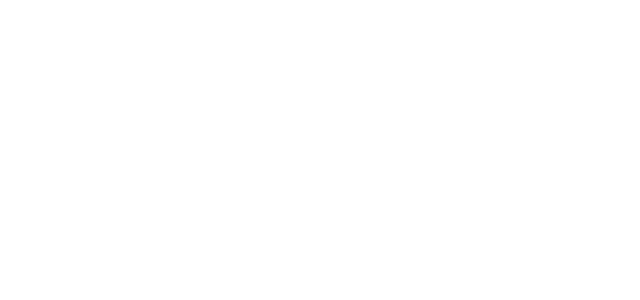
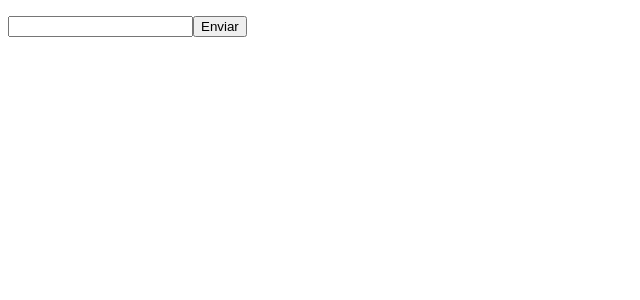
Before and after one commit to mb4ndeira/graphQL-stuff, a React (Vite) app: page / in a window 1280 px wide. Shown: the top 300 px of the page, without its empty margins (0-640 px from the left). Built offline with nearby package versions, Linux system fonts and the light colour scheme.

Commit message:
feat: add user creation form component

```diff
--- a/src/App.tsx
+++ b/src/App.tsx
@@ -1,4 +1,6 @@
 import { gql, useQuery } from '@apollo/client'
+
+import { NewUserForm } from './components/NewUserForm'
 
 type User = {
   ID: string
@@ -22,9 +24,12 @@ function App() {
   }
 
   return (
-    <ul>
-      {data?.users.map(user=> <li key={user.ID}>{user.name}</li>)}
-    </ul>
+    <div>
+      <ul>
+        {data?.users.map(user=> <li key={user.ID}>{user.name}</li>)}
+      </ul>
+      <NewUserForm />
+    </div>
   )
 }
 
--- /dev/null
+++ b/src/components/NewUserForm.tsx
@@ -0,0 +1,31 @@
+import { gql, useMutation } from "@apollo/client";
+import { useState, FormEvent } from "react"
+
+const CREATE_USER = gql`
+    mutation ($name: String!) {
+        createUser(name: $name) {
+            ID
+            name
+        }
+    }
+`;
+
+export function NewUserForm() {
+    const [name, setName] = useState('')
+    const [createUser, { data, loading, error }] = useMutation(CREATE_USER)
+
+    const handleCreateUser = async (event: FormEvent) => {
+        event.preventDefault()
+
+        if(!name) return
+
+        await createUser({ variables: { name }})
+    }
+
+    return (
+        <form onSubmit={handleCreateUser}>
+            <input type="text" value={name} onChange={e => setName(e.target.value)} />
+            <button type="submit">Enviar</button>
+        </form>
+    )
+}
```
